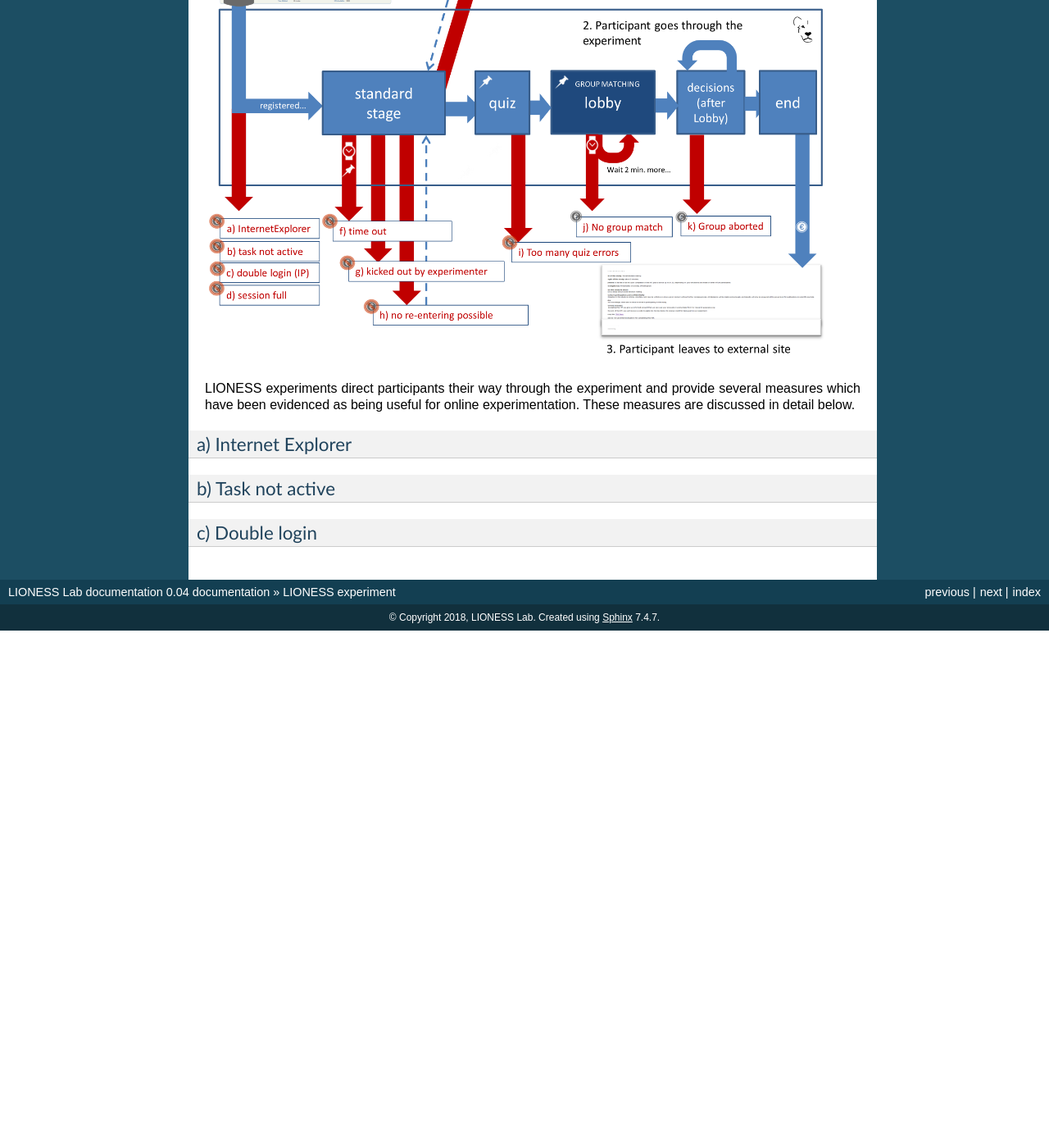
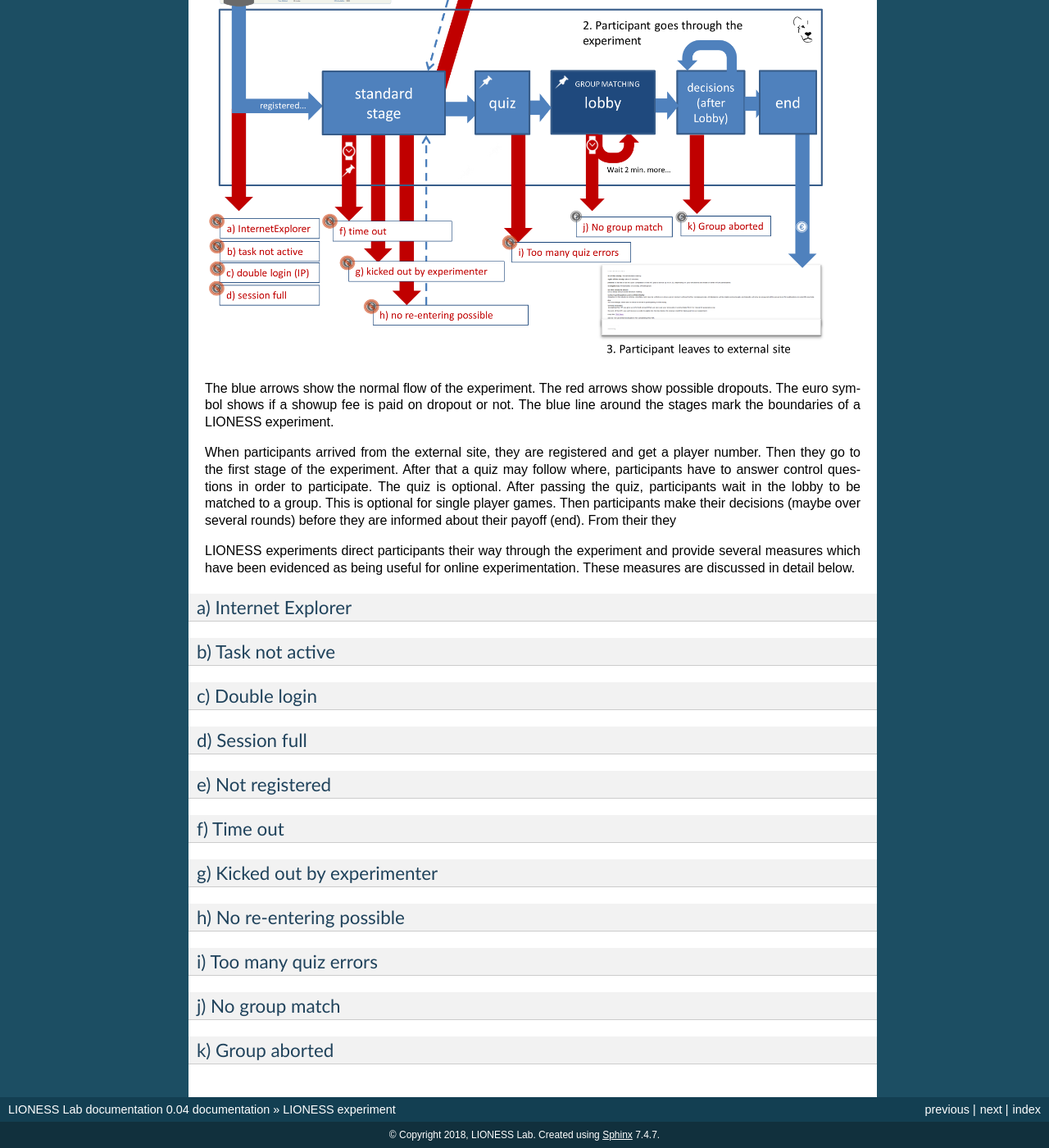
Before and after one commit to marcusgia2505/LIONESS_doc, a Sphinx documentation site: the page built from docs/03021_lionessexperiment.rst, in a window 1280 px wide and 1400 px high, scrolled down 796 px. Shown: the whole window at 82% size. Built offline with Sphinx 7.4.7, drawn with Linux system fonts in a browser that asks for light colours; before the commit the page ends 1565 px from its top, so only the background shows below that; some of the changed text lies outside the part shown.

Commit message:
Update 03021_lionessexperiment.rst

```diff
--- a/docs/03021_lionessexperiment.rst
+++ b/docs/03021_lionessexperiment.rst
@@ -25,6 +25,11 @@ The following figure shows the standard flow of an online experiment and describ
 
 .. image:: _static/control_flow2.png
 
+The blue arrows show the normal flow of the experiment. The red arrows show possible dropouts. The euro symbol shows if a showup fee is paid on dropout or not. The blue line around the stages mark the boundaries of a LIONESS experiment.
+
+When participants arrived from the external site, they are registered and get a player number. Then they go to the first stage of the experiment. After that a quiz may follow where, participants have to answer control questions in order to participate. The quiz is optional. After passing the quiz, participants wait in the lobby to be matched to a group. This is optional for single player games. Then participants make their decisions (maybe over several rounds) before they are informed about their payoff (end). From their they
+
+
 LIONESS experiments direct participants their way through the experiment and provide several measures which have been evidenced as being useful for online experimentation. These  measures are discussed in detail below.
 
 a) Internet Explorer
@@ -35,3 +40,29 @@ b) Task not active
 
 c) Double login
 ----------------
+
+d) Session full
+----------------
+
+e) Not registered
+-------------------
+
+
+f) Time out
+-------------
+
+g) Kicked out by experimenter
+-------------------------------
+
+h) No re-entering possible
+---------------------------
+
+
+i) Too many quiz errors
+-------------------------
+
+j) No group match
+------------------
+
+k) Group aborted
+------------------
```
